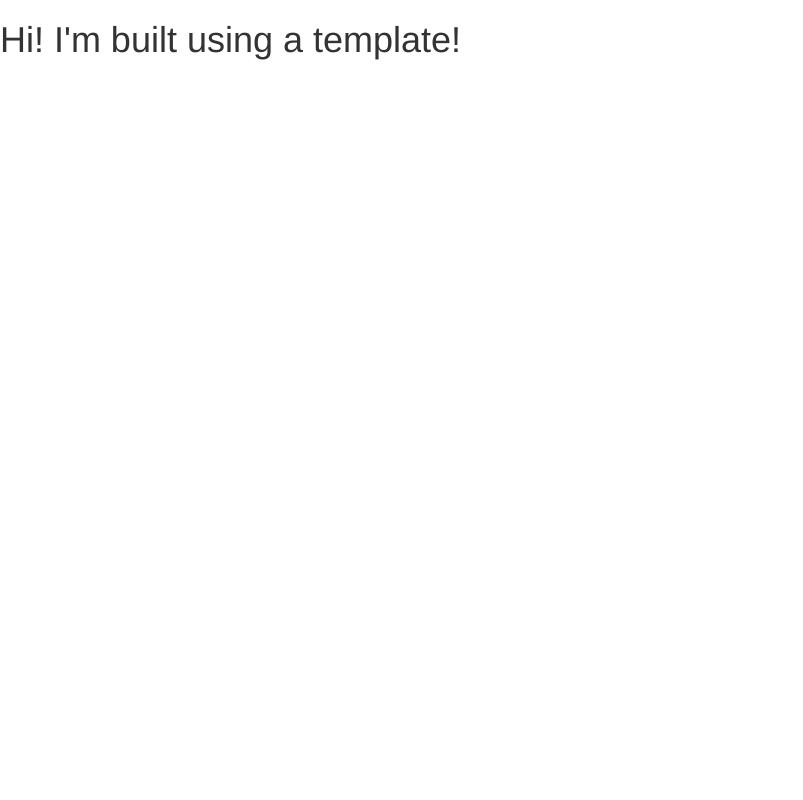
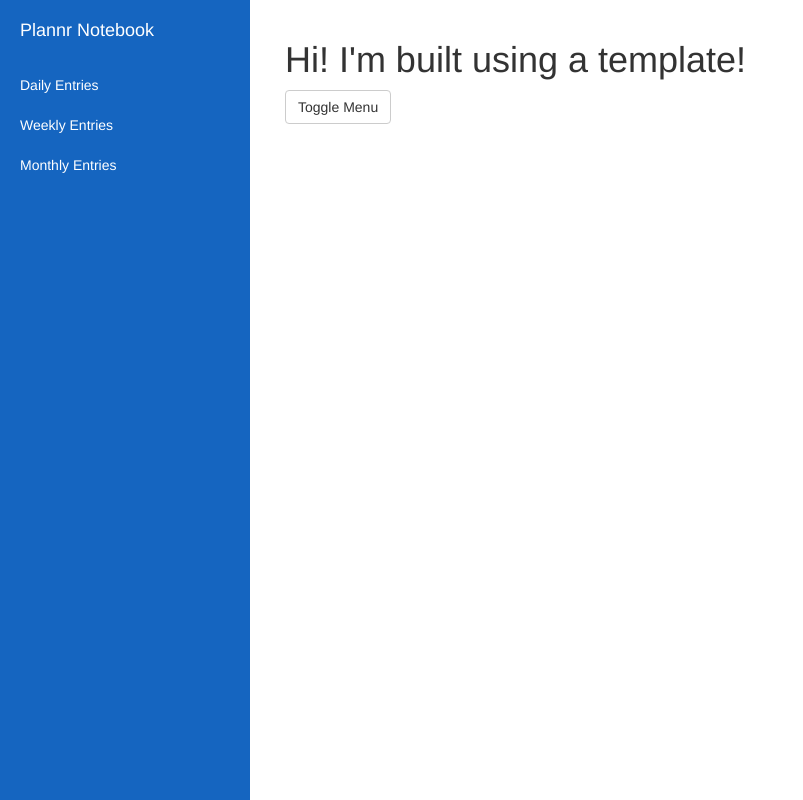
Before and after one commit to mfreema1/ssw-215, a Django app: page /notebook/ in a window 1280 px wide. Shown: the whole page, without its empty margins (0-803 px from the left). Run offline with Django 3.2, Linux system fonts and the light colour scheme; some libraries are stand-ins or nearby versions.

Commit message:
Add bootstrap theme to main page

```diff
--- a/project/plannr/notebook/static/css/simple-sidebar.css
+++ b/project/plannr/notebook/static/css/simple-sidebar.css
@@ -30,7 +30,7 @@
     height: 100%;
     margin-left: -250px;
     overflow-y: auto;
-    background: #000;
+    background: #1565C0;
     -webkit-transition: all 0.5s ease;
     -moz-transition: all 0.5s ease;
     -o-transition: all 0.5s ease;
@@ -71,13 +71,13 @@
 .sidebar-nav li a {
     display: block;
     text-decoration: none;
-    color: #999999;
+    color: #fff;
 }
 
 .sidebar-nav li a:hover {
     text-decoration: none;
     color: #fff;
-    background: rgba(255,255,255,0.2);
+    background: #1976D2;
 }
 
 .sidebar-nav li a:active,
@@ -92,7 +92,7 @@
 }
 
 .sidebar-nav > .sidebar-brand a {
-    color: #999999;
+    color: #fff;
 }
 
 .sidebar-nav > .sidebar-brand a:hover {
--- a/project/plannr/notebook/templates/base_generic.html
+++ b/project/plannr/notebook/templates/base_generic.html
@@ -5,18 +5,58 @@
   {% block title %}<title>Plannr</title>{% endblock %}
   <meta charset="utf-8">
   <meta name="viewport" content="width=device-width, initial-scale=1">
-  <script src="https://ajax.googleapis.com/ajax/libs/jquery/1.12.4/jquery.min.js"></script>
-
   <!-- Add any additional CSS -->
   {% load static %}
   <link rel="stylesheet" href="{% static 'css/bootstrap.min.css' %}">
+  <link rel="stylesheet" href="{% static 'css/simple-sidebar.css' %}">
+</head>
+<body>
+    <div id="wrapper">
+        <!-- Sidebar -->
+        <div id="sidebar-wrapper">
+            <ul class="sidebar-nav">
+                <li class="sidebar-brand">
+                    <a href="#">
+                        Plannr Notebook
+                    </a>
+                </li>
+                <li>
+                    <a href="#">Daily Entries</a>
+                </li>
+                <li>
+                    <a href="#">Weekly Entries</a>
+                </li>
+                <li>
+                    <a href="#">Monthly Entries</a>
+                </li>
+            </ul>
+        </div>
+        <!-- /#sidebar-wrapper -->
+
+        <!-- Page Content -->
+        <div id="page-content-wrapper">
+            <div class="container-fluid">
+                <div class="row">
+                    <div class="col-lg-12">
+                        {% block content %}
+                        <!-- where the magic happens -->
+                        {% endblock %}
+                        <a href="#menu-toggle" class="btn btn-default" id="menu-toggle">Toggle Menu</a>
+                    </div>
+                </div>
+            </div>
+        </div>
+        <!-- /#page-content-wrapper -->
+    </div>
+  <script src="https://ajax.googleapis.com/ajax/libs/jquery/1.12.4/jquery.min.js"></script>
   <script src="{% static 'js/boostrap.min.js' %}"></script>
   <script src="{% static 'js/jquery.js' %}'"></script>
-</head>
-    {% block content %}
-    <!-- where the magic happens -->
-    {% endblock %}
-<body>
-
+  <!-- Menu Toggle Script -->
+  <script>
+    $("#menu-toggle").click(function(e) {
+        e.preventDefault();
+        $("#wrapper").toggleClass("toggled");
+    });
+  </script>
 </body>
 </html>
```
